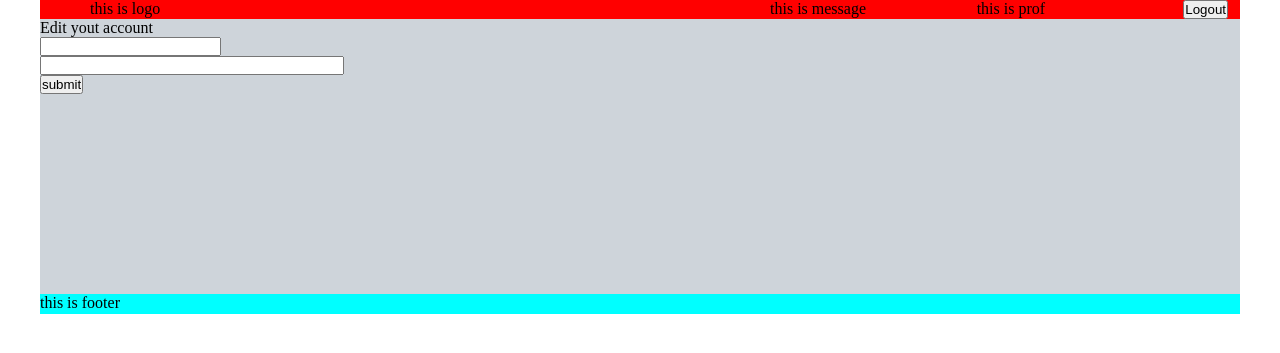
After one commit to M0zzi3/T33nderApp, a Python web app: template templates/edit.html in a window 1280 px wide. The commit adds this page. Shown: the top 353 px of the page. Run offline with Jinja, Linux system fonts and the light colour scheme; the template is opened without the code that fills it, so the values that code supplies are empty.

Commit message:
added edit profile

```diff
--- a/models/user.py
+++ b/models/user.py
@@ -1,5 +1,4 @@
 from extensions import db
-from datetime import datetime
 
 class Users(db.Model):
     _id = db.Column("id", db.Integer, primary_key=True)
@@ -7,6 +6,7 @@ class Users(db.Model):
     password = db.Column("password", db.String(100), nullable=False)
     profpic = db.Column("profpic", db.String(100))
     proftags = db.Column("proftags", db.String(1000))
+    profbio = db.Column("profbio", db.String(500))
 
 
 
@@ -14,6 +14,8 @@ class Users(db.Model):
         self.name = name
         self.password = password
         self.profpic = 'default_profpic'
+        self.proftags = ' '
+        self.profbio = f'Hello my name is {self.name}! Whats up?'
 
     def __repr__(self):
         return f'<User {self.name}>'
--- a/routes/auth.py
+++ b/routes/auth.py
@@ -20,6 +20,8 @@ def login_page():
             session['user'] = logg_ursName
             session.permanent = True
 
+            print(f'User loggged in: {logg_ursName} : {logg_ursPassword}')
+
             return redirect(url_for('main.profile_page'))
 
         else:
@@ -36,7 +38,7 @@ def register_page():
         new_usrName = request.form["new_usrName"]
         new_usrPassword = request.form["new_usrPassword"]
 
-        print(new_usrName, new_usrPassword)
+        print(f'New register user: {new_usrName} : {new_usrPassword}')
 
         found_user = Users.query.filter_by(name=new_usrName).first()
 
--- a/static/styles/style.css
+++ b/static/styles/style.css
@@ -51,9 +51,12 @@ footer{
 
 .profile_info_content{
   display: grid;
-  grid-template-columns: auto 1fr;
-  grid-template-rows: auto auto;
+
+  grid-template-columns: 1fr min-content ;
+  grid-template-rows: auto  1fr auto;
   grid-gap: 20px;
+
+
 }
 
 
@@ -68,7 +71,22 @@ footer{
   margin: 20px
 }
 
+.user_profile_button{
+  grid-column: 2;
+  grid-row: 2;
+}
+
+
 .user_profile_bio{
   grid-column: 1/span 2;
-  grid-row: 2 ;
+  grid-row: 3 ;
 }
+
+.tagslist li{
+  display: inline;
+}
+
+
+.edit_input_bio{
+  width: 300px;
+}
--- /dev/null
+++ b/templates/edit.html
@@ -0,0 +1,26 @@
+{% extends 'base.html' %}
+
+{% block title %}
+<title>Home</title>
+{% endblock %}
+
+
+{% block content %}
+    {% with messages = get_flashed_messages() %}
+        {% if messages %}
+            {% for msg in messages %}
+                <p>{{ msg }}</p>
+            {% endfor %}
+        {% endif %}
+    {% endwith %}
+
+
+    <form action="#" method="post">
+        <p>Edit yout account</p>
+        <p><input type="text" name="new_usrName", value={{ user.name }}></p>
+        <p><input class="edit_input_bio" type="text" name="new_usrBio", value={{ user.profbio }}></p>
+
+        <p><input type="submit" value="submit"></p>
+    </form>
+
+{% endblock %}
```
Also changed, not shown: routes/main.py (+30 -1 lines), templates/profie.html (+10 -2 lines), users.sqlite3.
